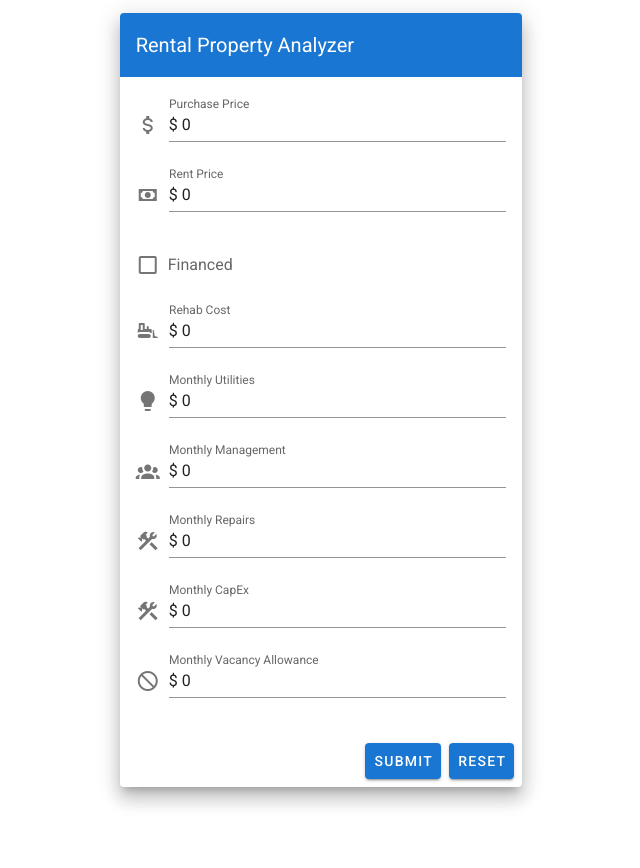
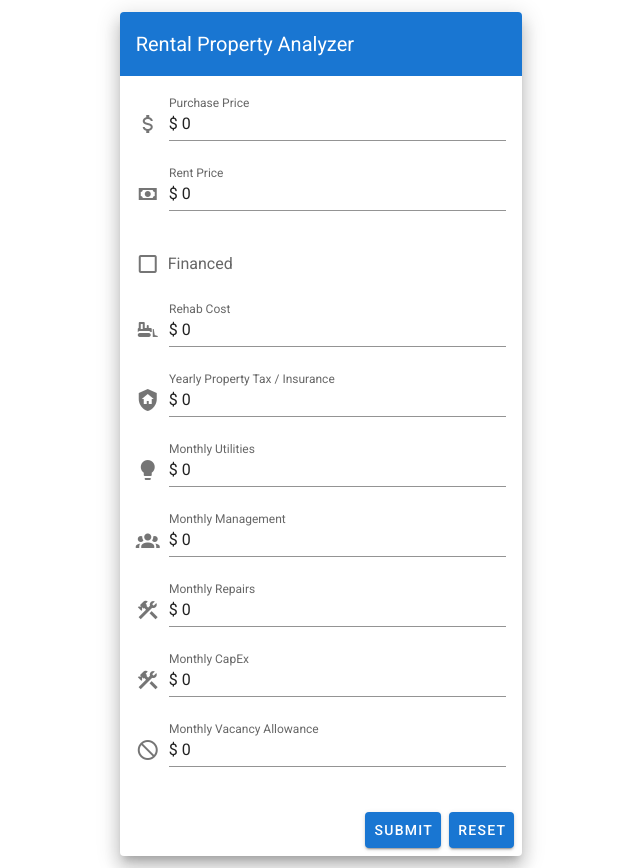
Before and after one commit to georgeglessner/RentalPropertyAnalyzer, a plain HTML site: page index.html in a window 1280 px wide. Shown: the whole page, without its empty margins (319-959 px from the left). Before the commit the page ends 800 px from the top, so only its background shows below. Drawn offline with nearby package versions, Linux system fonts and the light colour scheme.

Commit message:
add property tax and insurance

```diff
--- a/index.html
+++ b/index.html
@@ -90,6 +90,16 @@
                                                 label="Rehab Cost"
                                                 v-model="rehabCost"
                                                 prepend-icon="mdi-bulldozer"
+                                                type="number"
+                                                @focus="$event.target.select()"
+                                                prefix="$"
+                                            >
+                                            </v-text-field>
+
+                                            <v-text-field
+                                                label="Yearly Property Tax / Insurance"
+                                                v-model="taxInsurance"
+                                                prepend-icon="mdi-shield-home"
                                                 type="number"
                                                 @focus="$event.target.select()"
                                                 prefix="$"
@@ -192,6 +202,7 @@
                     financedAmount: 0,
                     mortgageAmount: 0,
                     rehabCost: 0,
+                    taxInsurance: 0,
                     utilities: 0,
                     management: 0,
                     repairs: 0,
@@ -206,13 +217,13 @@
                     submit() {
                         // check to make sure no empty values
                         Object.keys(v.$data).forEach((key) => {
-                            if(this[`${key}`] == '') {
+                            if (this[`${key}`] == "") {
                                 this[`${key}`] = 0;
                             }
                         });
 
                         // clear out finance and mortgage amounts
-                        if(!this.financed) {
+                        if (!this.financed) {
                             this.financedAmount = 0;
                             this.mortgageAmount = 0;
                         }
@@ -225,6 +236,7 @@
                               parseFloat(this.rehabCost);
                         this.monthlyCosts =
                             parseFloat(this.mortgageAmount) +
+                            Math.round(parseFloat(this.taxInsurance) / 12) +
                             parseFloat(this.utilities) +
                             parseFloat(this.management) +
                             parseFloat(this.repairs) +
```
